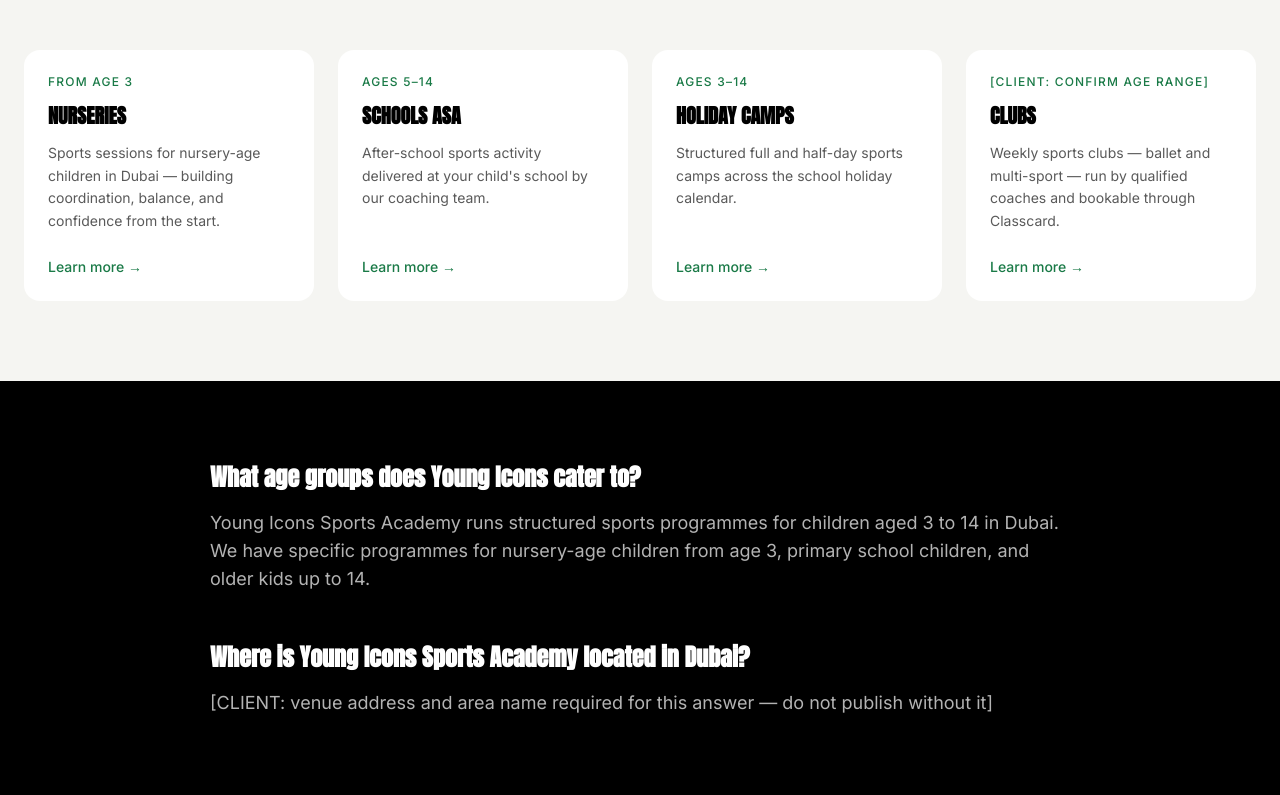
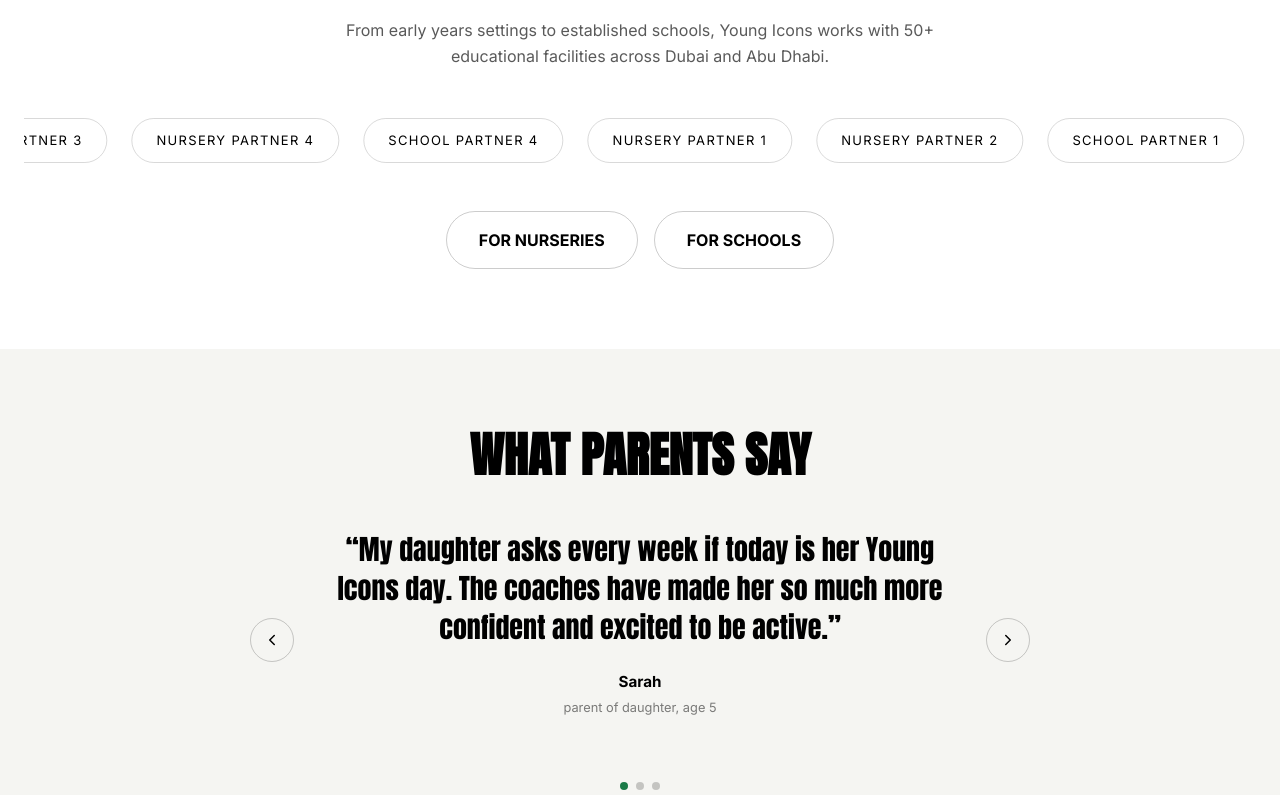
Before and after one commit to NellaThePanna/young-icons, a Next.js app: page / in a window 1280 px wide. Shown: the part 4345-5140 px from the top of the page. Built offline with nearby package versions, Linux system fonts and the light colour scheme.

Commit message:
feat: add PartnerLogos + TestimonialSlider — Section 7
Co-Authored-By: Claude Sonnet 4.6 <noreply@anthropic.com>

```diff
--- a/src/app/globals.css
+++ b/src/app/globals.css
@@ -25,6 +25,25 @@
 
 @media (prefers-reduced-motion: reduce) {
   .marquee-track {
+    animation-play-state: paused;
+  }
+}
+
+@keyframes partner-marquee {
+  from {
+    transform: translateX(0);
+  }
+  to {
+    transform: translateX(-100%);
+  }
+}
+
+.partner-track {
+  animation: partner-marquee 40s linear infinite;
+}
+
+@media (prefers-reduced-motion: reduce) {
+  .partner-track {
     animation-play-state: paused;
   }
 }
--- a/src/app/page.tsx
+++ b/src/app/page.tsx
@@ -6,6 +6,8 @@ import ExploreCards from "@/components/ExploreCards"
 import WhoWeAre from "@/components/WhoWeAre"
 import StatsBlock from "@/components/StatsBlock"
 import ActivityCarousel from "@/components/ActivityCarousel"
+import PartnerLogos from "@/components/PartnerLogos"
+import TestimonialSlider from "@/components/TestimonialSlider"
 import TrustBar from "@/components/TrustBar"
 import ProgrammeGrid from "@/components/ProgrammeGrid"
 import DirectAnswer from "@/components/DirectAnswer"
@@ -62,6 +64,8 @@ export default function HomePage() {
         <WhoWeAre />
         <StatsBlock />
         <ActivityCarousel />
+        <PartnerLogos />
+        <TestimonialSlider />
         <TrustBar />
         <ProgrammeGrid
           cards={HOME_PROGRAMME_CARDS}
--- /dev/null
+++ b/src/components/PartnerLogos.tsx
@@ -0,0 +1,99 @@
+import Link from "next/link"
+import { PARTNERS_SECTION, HOME_PARTNERS } from "@/content/home"
+
+const PARTNER_REPEATS = Array.from({ length: 4 })
+
+function PartnerTrack() {
+  return (
+    <div className="partner-track flex shrink-0 items-center" style={{ gap: "24px" }}>
+      {PARTNER_REPEATS.flatMap((_, repeatIndex) =>
+        HOME_PARTNERS.map((name, nameIndex) => (
+          <span
+            key={`${repeatIndex}-${nameIndex}`}
+            className="inline-flex items-center whitespace-nowrap rounded-full"
+            style={{
+              fontFamily: "var(--font-body)",
+              fontSize: "13px",
+              color: "var(--color-black)",
+              textTransform: "uppercase",
+              letterSpacing: "0.1em",
+              border: "1px solid rgba(0,0,0,0.15)",
+              padding: "12px 24px",
+            }}
+          >
+            {name}
+          </span>
+        ))
+      )}
+    </div>
+  )
+}
+
+export default function PartnerLogos() {
+  return (
+    <section className="py-20 px-6" style={{ backgroundColor: "var(--color-white)" }}>
+      <div className="mx-auto mb-12 text-center" style={{ maxWidth: "780px" }}>
+        <h2
+          className="mb-4"
+          style={{
+            fontFamily: "var(--font-display)",
+            fontWeight: "var(--font-weight-bold)",
+            fontSize: "clamp(2rem, 4vw, 3rem)",
+            color: "var(--color-black)",
+            textTransform: "uppercase",
+            lineHeight: 1.1,
+          }}
+        >
+          {PARTNERS_SECTION.heading}
+        </h2>
+        <p
+          className="mx-auto"
+          style={{
+            fontFamily: "var(--font-body)",
+            color: "rgba(0,0,0,0.65)",
+            maxWidth: "640px",
+            lineHeight: 1.6,
+          }}
+        >
+          {PARTNERS_SECTION.sub}
+        </p>
+      </div>
+
+      <div className="overflow-hidden mb-12" aria-hidden="true">
+        <div className="flex" style={{ gap: "24px" }}>
+          <PartnerTrack />
+          <PartnerTrack />
+        </div>
+      </div>
+
+      <div className="mx-auto flex flex-wrap items-center justify-center gap-4" style={{ maxWidth: "780px" }}>
+        <Link
+          href={PARTNERS_SECTION.ctaAHref}
+          className="rounded-full px-8 py-4 text-base"
+          style={{
+            fontFamily: "var(--font-body)",
+            fontWeight: "var(--font-weight-bold)",
+            color: "var(--color-black)",
+            border: "1.5px solid rgba(0,0,0,0.2)",
+            textDecoration: "none",
+          }}
+        >
+          {PARTNERS_SECTION.ctaA}
+        </Link>
+        <Link
+          href={PARTNERS_SECTION.ctaBHref}
+          className="rounded-full px-8 py-4 text-base"
+          style={{
+            fontFamily: "var(--font-body)",
+            fontWeight: "var(--font-weight-bold)",
+            color: "var(--color-black)",
+            border: "1.5px solid rgba(0,0,0,0.2)",
+            textDecoration: "none",
+          }}
+        >
+          {PARTNERS_SECTION.ctaB}
+        </Link>
+      </div>
+    </section>
+  )
+}
--- /dev/null
+++ b/src/components/TestimonialSlider.tsx
@@ -0,0 +1,163 @@
+"use client"
+
+import { useRef, useState } from "react"
+import { useGSAP } from "@gsap/react"
+import gsap from "gsap"
+import { HOME_TESTIMONIALS } from "@/content/home"
+
+export default function TestimonialSlider() {
+  const [index, setIndex] = useState(0)
+  const cardRef = useRef<HTMLDivElement>(null)
+  const total = HOME_TESTIMONIALS.length
+  const item = HOME_TESTIMONIALS[index]
+
+  useGSAP(() => {
+    const prefersReduced = window.matchMedia("(prefers-reduced-motion: reduce)").matches
+
+    gsap.fromTo(
+      cardRef.current,
+      { opacity: 0, y: prefersReduced ? 0 : 16 },
+      {
+        opacity: 1,
+        y: 0,
+        duration: prefersReduced ? 0.01 : 0.5,
+        ease: "power2.out",
+      }
+    )
+  }, { dependencies: [index], scope: cardRef })
+
+  function goTo(next: number) {
+    setIndex((next + total) % total)
+  }
+
+  return (
+    <section
+      className="py-20 px-6"
+      style={{ backgroundColor: "var(--color-warm-off-white)" }}
+      aria-label="Parent testimonials"
+    >
+      <div className="mx-auto text-center" style={{ maxWidth: "780px" }}>
+        <h2
+          className="mb-12"
+          style={{
+            fontFamily: "var(--font-display)",
+            fontWeight: "var(--font-weight-bold)",
+            fontSize: "clamp(2rem, 4vw, 3rem)",
+            color: "var(--color-black)",
+            textTransform: "uppercase",
+            lineHeight: 1.1,
+          }}
+        >
+          What Parents Say
+        </h2>
+
+        <div className="flex items-center justify-center gap-6">
+          <button
+            onClick={() => goTo(index - 1)}
+            aria-label="Previous testimonial"
+            className="shrink-0"
+            style={{
+              width: "44px",
+              height: "44px",
+              borderRadius: "50%",
+              border: "1.5px solid rgba(0,0,0,0.2)",
+              background: "none",
+              cursor: "pointer",
+              display: "flex",
+              alignItems: "center",
+              justifyContent: "center",
+            }}
+          >
+            <svg width="18" height="18" viewBox="0 0 24 24" fill="none" stroke="currentColor" strokeWidth="2" strokeLinecap="round" strokeLinejoin="round">
+              <polyline points="15 18 9 12 15 6" />
+            </svg>
+          </button>
+
+          <div
+            ref={cardRef}
+            className="flex-1"
+            style={{ minHeight: "220px" }}
+            aria-live="polite"
+          >
+            <blockquote className="m-0 p-0">
+              <p
+                style={{
+                  fontFamily: "var(--font-display)",
+                  fontWeight: "var(--font-weight-medium)",
+                  fontSize: "clamp(1.25rem, 2.5vw, 1.75rem)",
+                  color: "var(--color-black)",
+                  lineHeight: 1.4,
+                  marginBottom: "24px",
+                }}
+              >
+                &ldquo;{item.quote}&rdquo;
+              </p>
+            </blockquote>
+            <footer>
+              <p
+                style={{
+                  fontFamily: "var(--font-body)",
+                  fontWeight: "var(--font-weight-bold)",
+                  fontSize: "0.95rem",
+                  color: "var(--color-black)",
+                }}
+              >
+                {item.author}
+              </p>
+              <p
+                className="mt-1"
+                style={{
+                  fontFamily: "var(--font-body)",
+                  fontSize: "0.8rem",
+                  color: "rgba(0,0,0,0.5)",
+                }}
+              >
+                {item.detail}
+              </p>
+            </footer>
+          </div>
+
+          <button
+            onClick={() => goTo(index + 1)}
+            aria-label="Next testimonial"
+            className="shrink-0"
+            style={{
+              width: "44px",
+              height: "44px",
+              borderRadius: "50%",
+              border: "1.5px solid rgba(0,0,0,0.2)",
+              background: "none",
+              cursor: "pointer",
+              display: "flex",
+              alignItems: "center",
+              justifyContent: "center",
+            }}
+          >
+            <svg width="18" height="18" viewBox="0 0 24 24" fill="none" stroke="currentColor" strokeWidth="2" strokeLinecap="round" strokeLinejoin="round">
+              <polyline points="9 18 15 12 9 6" />
+            </svg>
+          </button>
+        </div>
+
+        <div className="flex items-center justify-center gap-2 mt-8">
+          {HOME_TESTIMONIALS.map((_, i) => (
+            <button
+              key={i}
+              onClick={() => goTo(i)}
+              aria-label={`Go to testimonial ${i + 1}`}
+              aria-current={i === index}
+              style={{
+                width: "8px",
+                height: "8px",
+                borderRadius: "50%",
+                border: "none",
+                cursor: "pointer",
+                backgroundColor: i === index ? "var(--color-academy-green)" : "rgba(0,0,0,0.2)",
+              }}
+            />
+          ))}
+        </div>
+      </div>
+    </section>
+  )
+}
--- a/src/content/home.ts
+++ b/src/content/home.ts
@@ -173,23 +173,44 @@ export const HOME_DIRECT_ANSWER_QAS = [
   },
 ] as const
 
+// DEVELOPMENT ONLY — replace with approved client testimonials before go-live
 export const HOME_TESTIMONIALS = [
   {
-    quote: "[CLIENT: parent testimonial 1 required]",
-    author: "[CLIENT: parent first name]",
-    detail: "parent of [name], age [X]",
+    quote: "My daughter asks every week if today is her Young Icons day. The coaches have made her so much more confident and excited to be active.",
+    author: "Sarah",
+    detail: "parent of daughter, age 5",
   },
   {
-    quote: "[CLIENT: parent testimonial 2 required]",
-    author: "[CLIENT: parent first name]",
-    detail: "parent of [name], age [X]",
+    quote: "The difference in his confidence and coordination has been amazing. He absolutely loves the sessions and talks about his coach all week.",
+    author: "Emma",
+    detail: "parent of son, age 4",
   },
   {
-    quote: "[CLIENT: parent testimonial 3 required]",
-    author: "[CLIENT: parent first name]",
-    detail: "parent of [name], age [X]",
+    quote: "Young Icons is the first activity she has genuinely looked forward to every single week. The coaches understand how to keep young children engaged.",
+    author: "Rachel",
+    detail: "parent of daughter, age 6",
   },
 ] as const
+
+export const HOME_PARTNERS = [
+  "NURSERY PARTNER 1",
+  "NURSERY PARTNER 2",
+  "SCHOOL PARTNER 1",
+  "SCHOOL PARTNER 2",
+  "NURSERY PARTNER 3",
+  "SCHOOL PARTNER 3",
+  "NURSERY PARTNER 4",
+  "SCHOOL PARTNER 4",
+] as const
+
+export const PARTNERS_SECTION = {
+  heading: "TRUSTED BY NURSERIES & SCHOOLS ACROSS THE UAE.",
+  sub: "From early years settings to established schools, Young Icons works with 50+ educational facilities across Dubai and Abu Dhabi.",
+  ctaA: "FOR NURSERIES",
+  ctaAHref: "/nurseries",
+  ctaB: "FOR SCHOOLS",
+  ctaBHref: "/schools",
+} as const
 
 export const HOME_CTA_BAND = {
   headline: "Book your child's free trial.",
```
